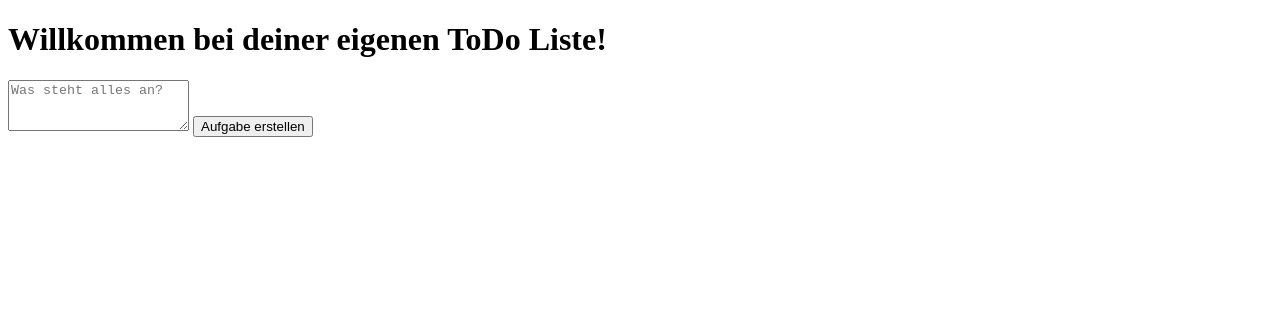
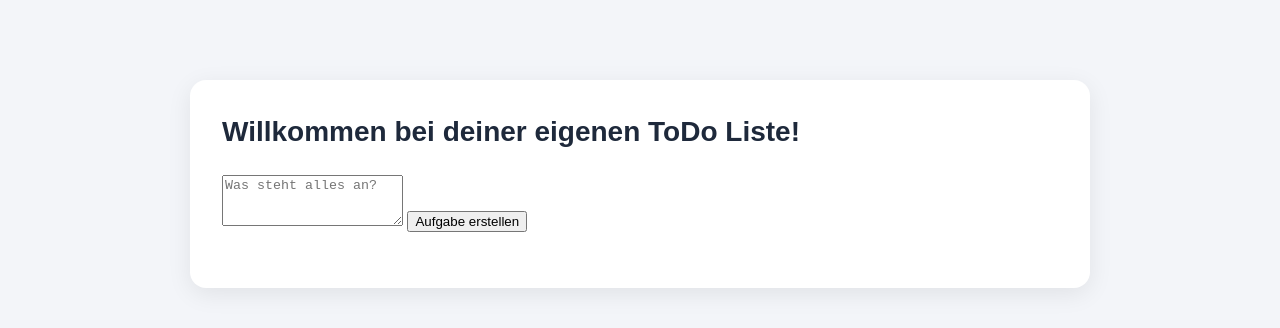
Before and after one commit to sarah-lej/GruppeB, a plain HTML site: page html.html in a window 1280 px wide. Drawn offline with Linux system fonts and the light colour scheme.

Commit message:
css ist eingebunden

```diff
--- a/html.html
+++ b/html.html
@@ -4,6 +4,7 @@
     <meta charset="UTF-8">
     <title>Title</title>
     <script type="module" src="/script.js"></script>
+    <link rel="stylesheet" href="ccs.css">
 </head>
 <body>
 <!--Eingabe für ToDo -->
```
